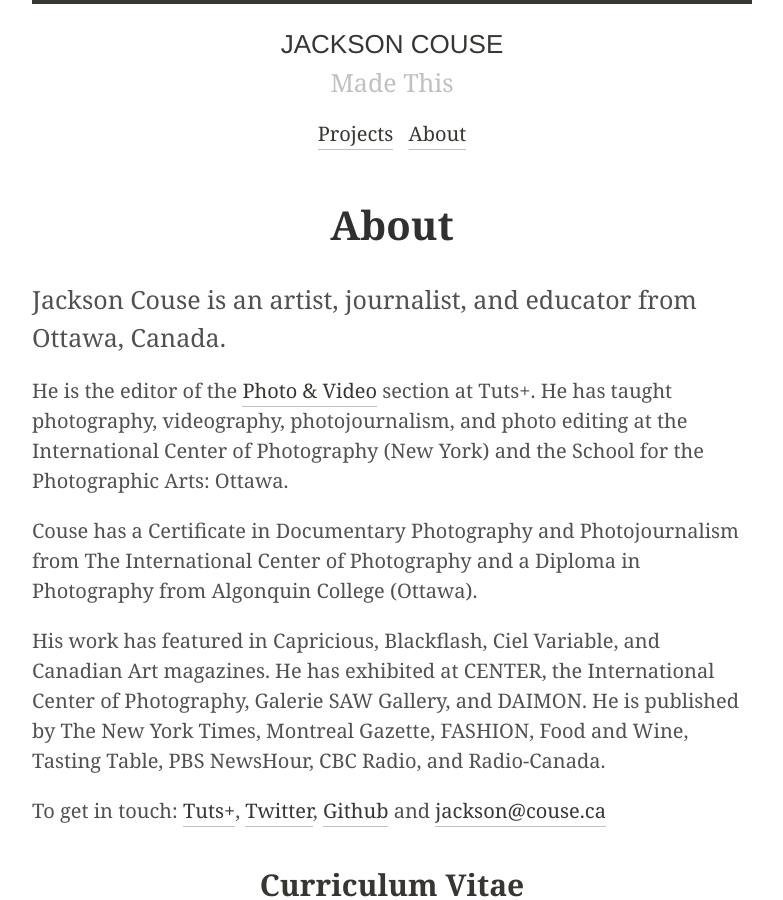
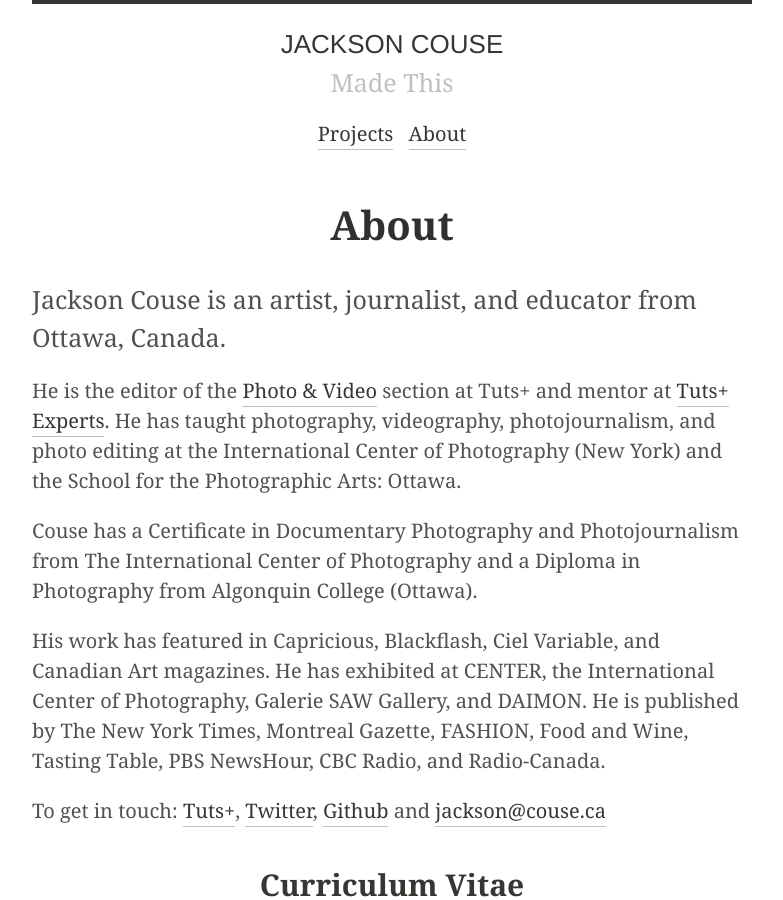
Before and after one commit to jacksoncouse/jacksoncouse.github.io, a Jekyll site: the page built from about.md, in a window 1280 px wide and 900 px high. Shown: the whole window, without its empty margins (248-1031 px from the left). Built offline with Jekyll 4.4.1, drawn with Linux system fonts in a browser that asks for light colours; Markdown is read by kramdown in place of the engine named in the settings.

Commit message:
Update about.md

```diff
--- a/about.md
+++ b/about.md
@@ -5,7 +5,7 @@ title: About
 
 <p class="lead">Jackson Couse is an artist, journalist, and educator from Ottawa, Canada.</p>
 
-He is the editor of the [Photo & Video](http://photo.tutsplus.com) section at Tuts+. He has taught photography, videography, photojournalism, and photo editing at the International Center of Photography (New York) and the School for the Photographic Arts: Ottawa.
+He is the editor of the [Photo & Video](http://photo.tutsplus.com) section at Tuts+ and mentor at [Tuts+ Experts](http://experts.tutsplus.com/products/jackson-couse). He has taught photography, videography, photojournalism, and photo editing at the International Center of Photography (New York) and the School for the Photographic Arts: Ottawa.
 
 Couse has a Certificate in Documentary Photography and Photojournalism from The International Center of Photography and a Diploma in Photography from Algonquin College (Ottawa).
 
```
